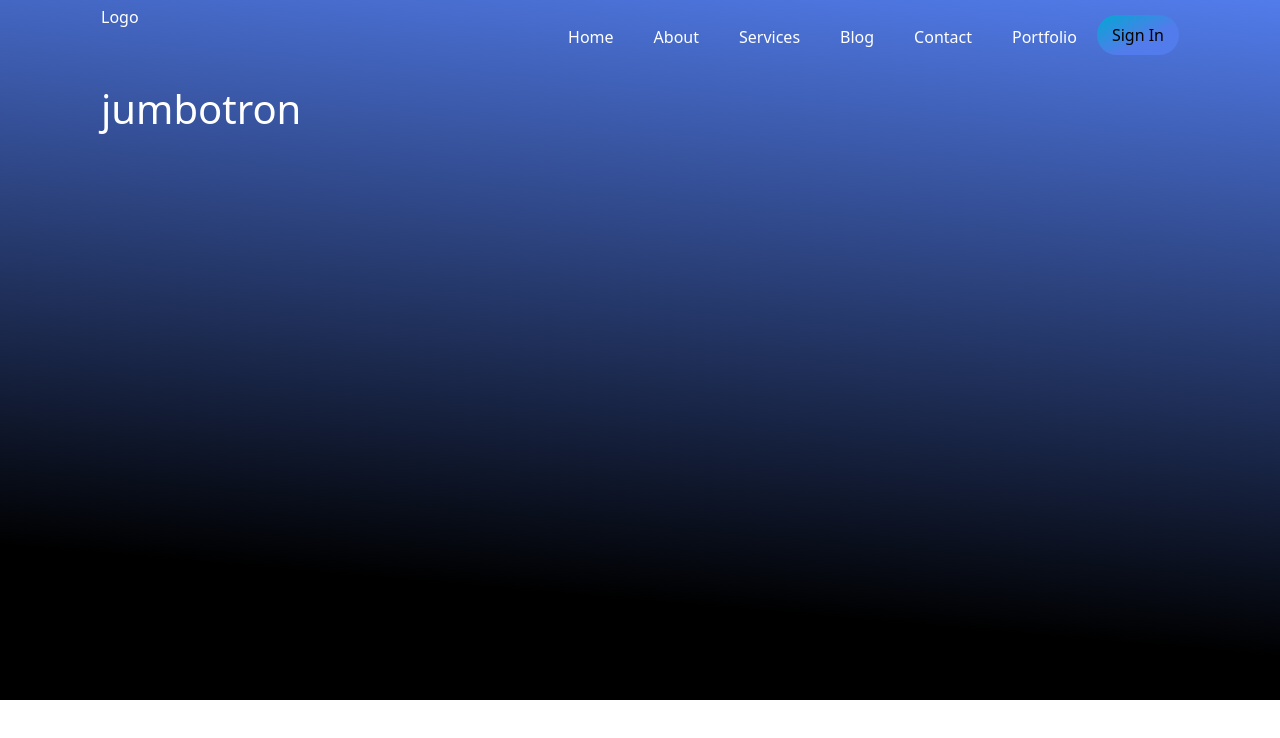
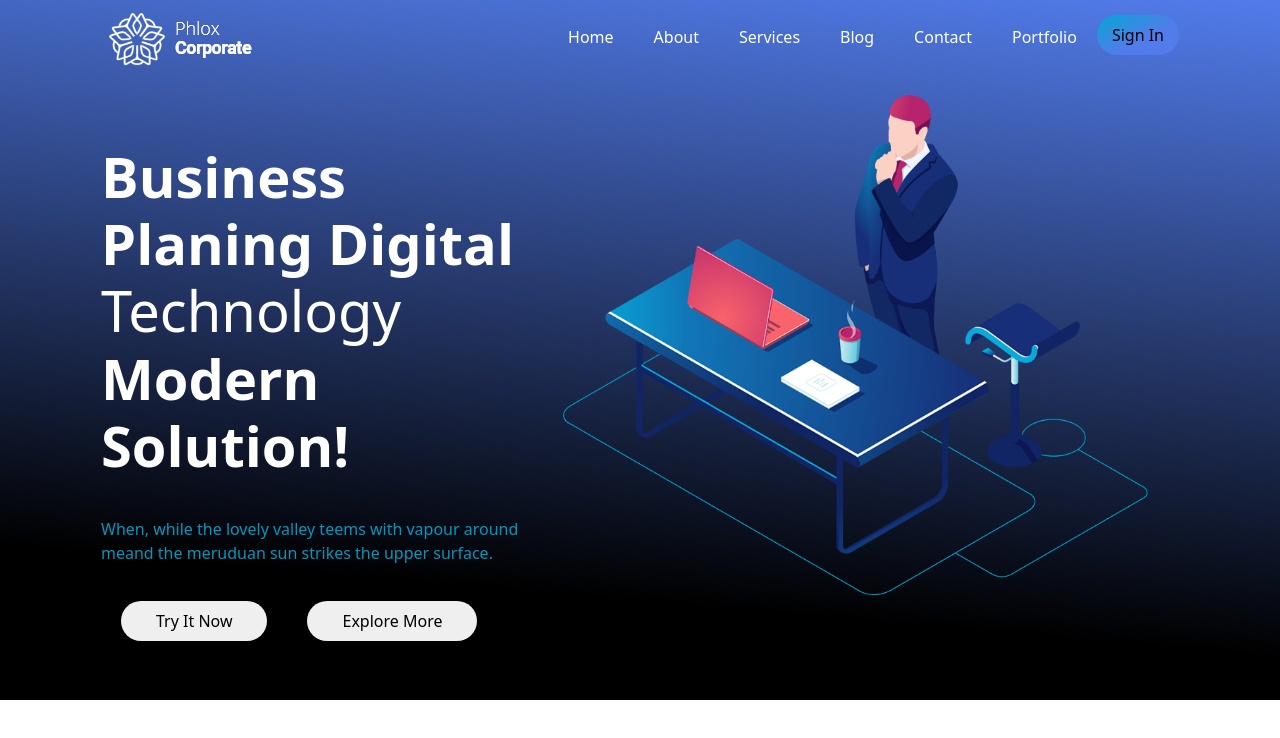
Before and after one commit to mikzanco/corporate-landing, a Vue app: page / in a window 1280 px wide. Shown: the top 738 px of the page. Built offline with nearby package versions, Linux system fonts and the light colour scheme.

Commit message:
add button and add all in jumbotron, c'è solo il problmea del colore dei bottoni

```diff
--- a/src/components/AppHeader.vue
+++ b/src/components/AppHeader.vue
@@ -14,8 +14,8 @@ export default {
   <header>
     <div class="container">
         <div class="container-hea d-flex">
-            <div class="logo">
-                Logo
+            <div class="logo p-2">
+                <img src="/white-logo-2.png" alt="">
             </div>
             <div class="nav ">
                 <ul class="list d-flex">
--- a/src/components/jumbotron.vue
+++ b/src/components/jumbotron.vue
@@ -5,15 +5,77 @@ export default {
 </script>
 
 <template>
-  <div class="jumbotron">
-    <h1>jumbotron</h1>
+  <div class="jumbotron d-flex">
+    <div class="text pt-5">
+        <div>
+            <h1> <span>Business Planing Digital</span>  Technology <span>Modern Solution!</span> </h1>
+        </div>
+        <div>
+            <p>When, while the lovely valley teems with vapour around meand the meruduan sun strikes the upper surface.</p>
+        </div>
+        <div class="button d-flex">
+            <button class="red"><span>Try It Now</span> </button>
+            <button class="blue"><span>Explore More</span></button>
+        </div>
+    </div>
+    <div class="img-header d-flex">
+        <img src="../assets/img/header.png" alt="">
+    </div>
   </div>
 </template>
 
 
 
 <style lang="scss" scoped>
-    h1{
-        color: white;
+
+@use '../style/partials/variables' as *;
+    .jumbotron{
+        height: calc(700px - 80px);
+        padding-top: 10px;
+        .text{
+            width: 40%;
+            height: 95%;
+
+            ;
+            h1{
+                font-size: 3.5rem;
+                span{
+                font-weight: 700;
+            }
+            }
+            p{
+                padding-top: 30px;
+                color: $primary-color;
+
+            }
+            button{
+                height: 40px;
+                margin-top: 10px;
+                padding: 5px;
+                border-radius: 20px;
+                border: none;
+                margin: 20px;
+                .blue{
+                    background: linear-gradient(153deg, rgba(3,167,211,1) 0%, rgba(82,124,235,1) 60%);
+                }
+                .red{
+                    background: linear-gradient(267deg, rgba(249,99,107,1) 0%, rgba(182,36,110,1) 60%);
+                }
+                span{
+                    padding: 30px;
+                }
+            }
+
+        }
+        .img-header{
+            width: 60%;
+            height: 95%;
+            justify-content: center;
+            img{
+
+                height: 500px;
+                object-fit: cover;
+            }
+        }
     }
 </style>
--- a/src/style/partials/_variables.scss
+++ b/src/style/partials/_variables.scss
@@ -1 +1,3 @@
 // $primary-backgroung: linear-gradient(185deg, rgba(82,124,235,1) 0%, rgba(0,0,0,1) 81%);
+
+$primary-color: #03A7D3E6;
```
